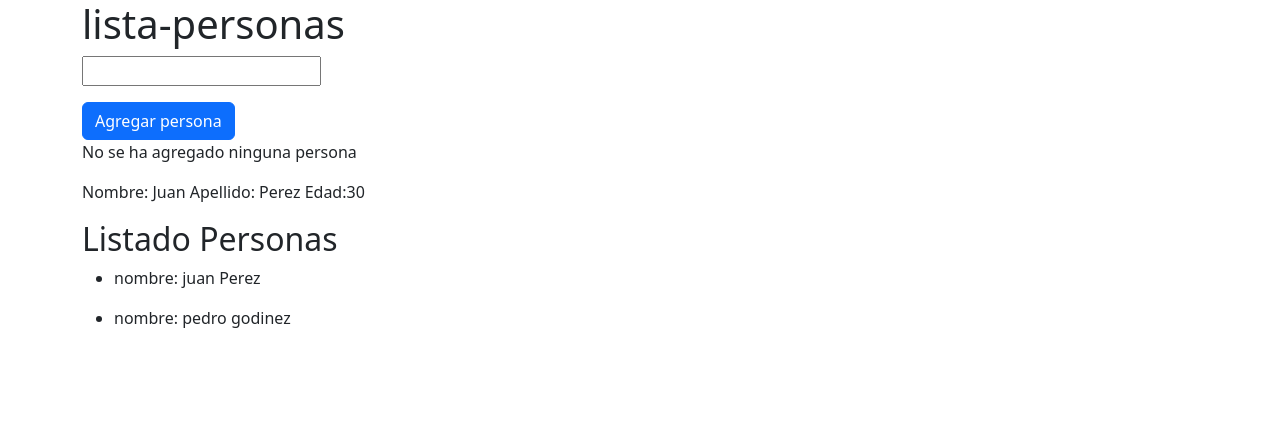
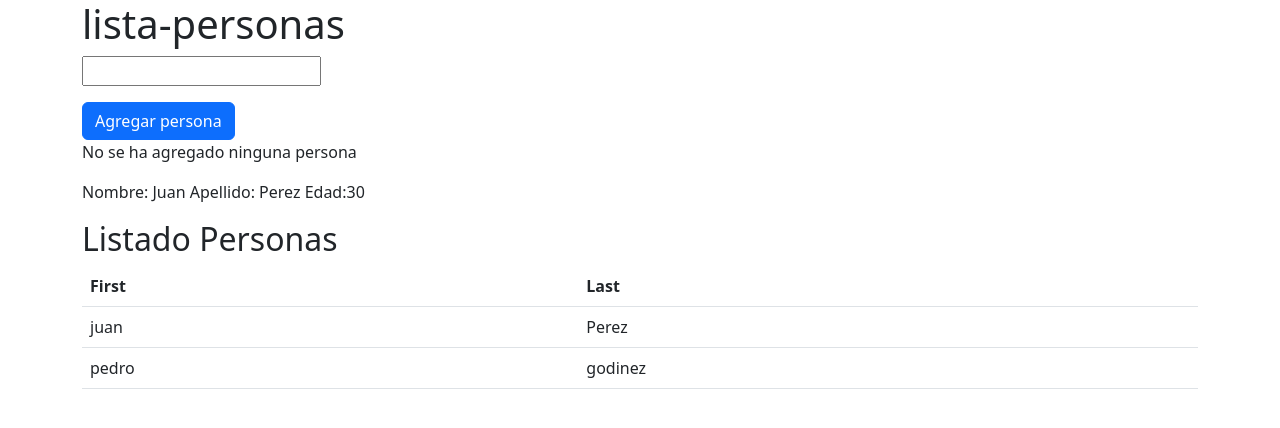
Before and after one commit to cralitos/angular-demo-course, an Angular app: page / in a window 1280 px wide. Shown: the top 428 px of the page. Built offline with nearby package versions, Linux system fonts and the light colour scheme.

Commit message:
se crea una tabla y se repiten los tr con ngFor

```diff
--- a/src/app/lista-personas/lista-personas.component.html
+++ b/src/app/lista-personas/lista-personas.component.html
@@ -14,7 +14,18 @@ type="text"
 <app-persona></app-persona>
 <div>
   <h2>Listado Personas</h2>
-  <ul *ngFor="let persona of personas">
-    <li>nombre: {{persona.nombre}}  {{persona.apellido}}</li>
-  </ul>
+  <table class="table">
+    <thead>
+      <tr>
+        <th scope="col">First</th>
+        <th scope="col">Last</th>
+      </tr>
+    </thead>
+    <tbody>
+      <tr *ngFor="let persona of personas">
+        <td>{{persona.nombre}}</td>
+        <td>{{persona.apellido}}</td>
+      </tr>
+    </tbody>
+  </table>
 </div>
```
